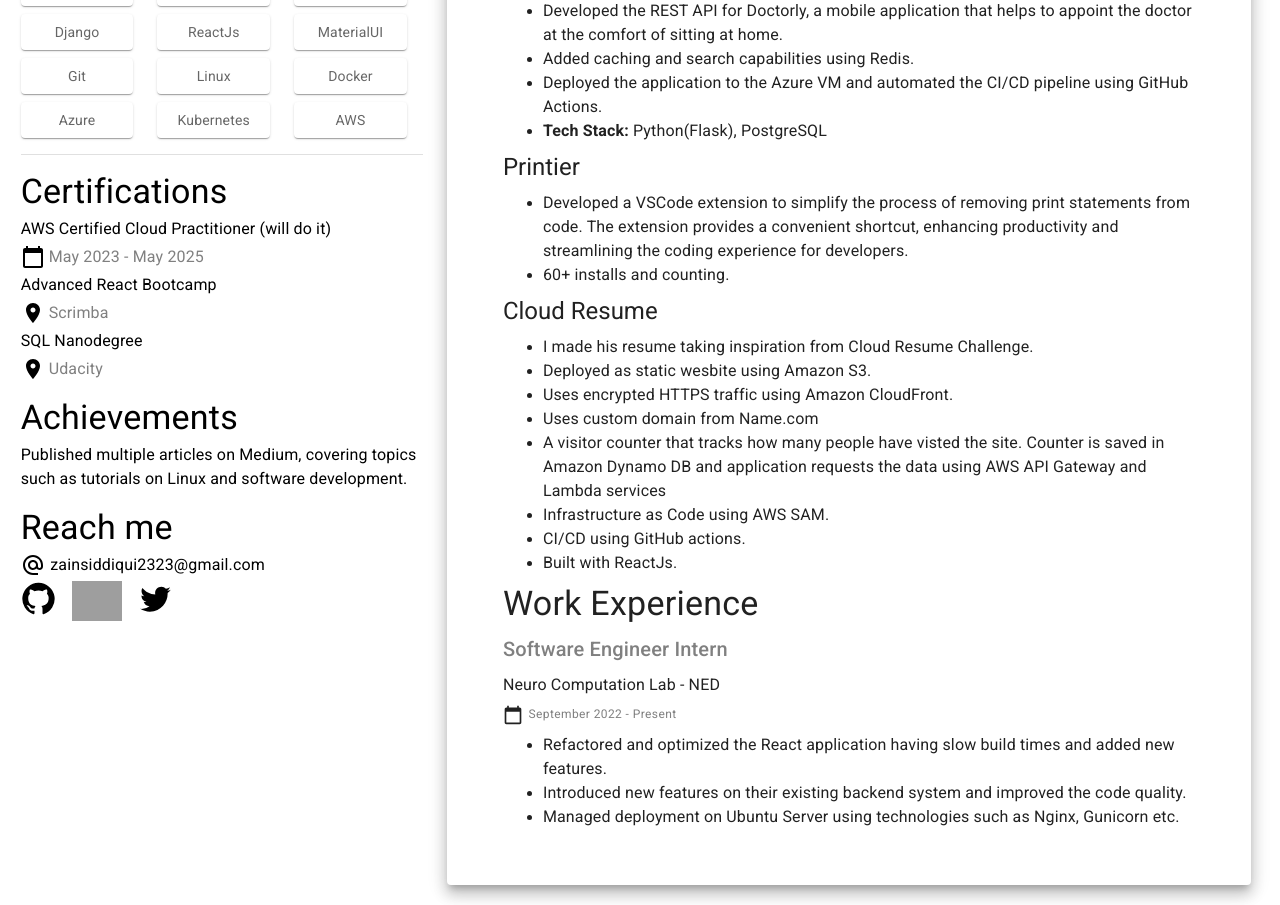
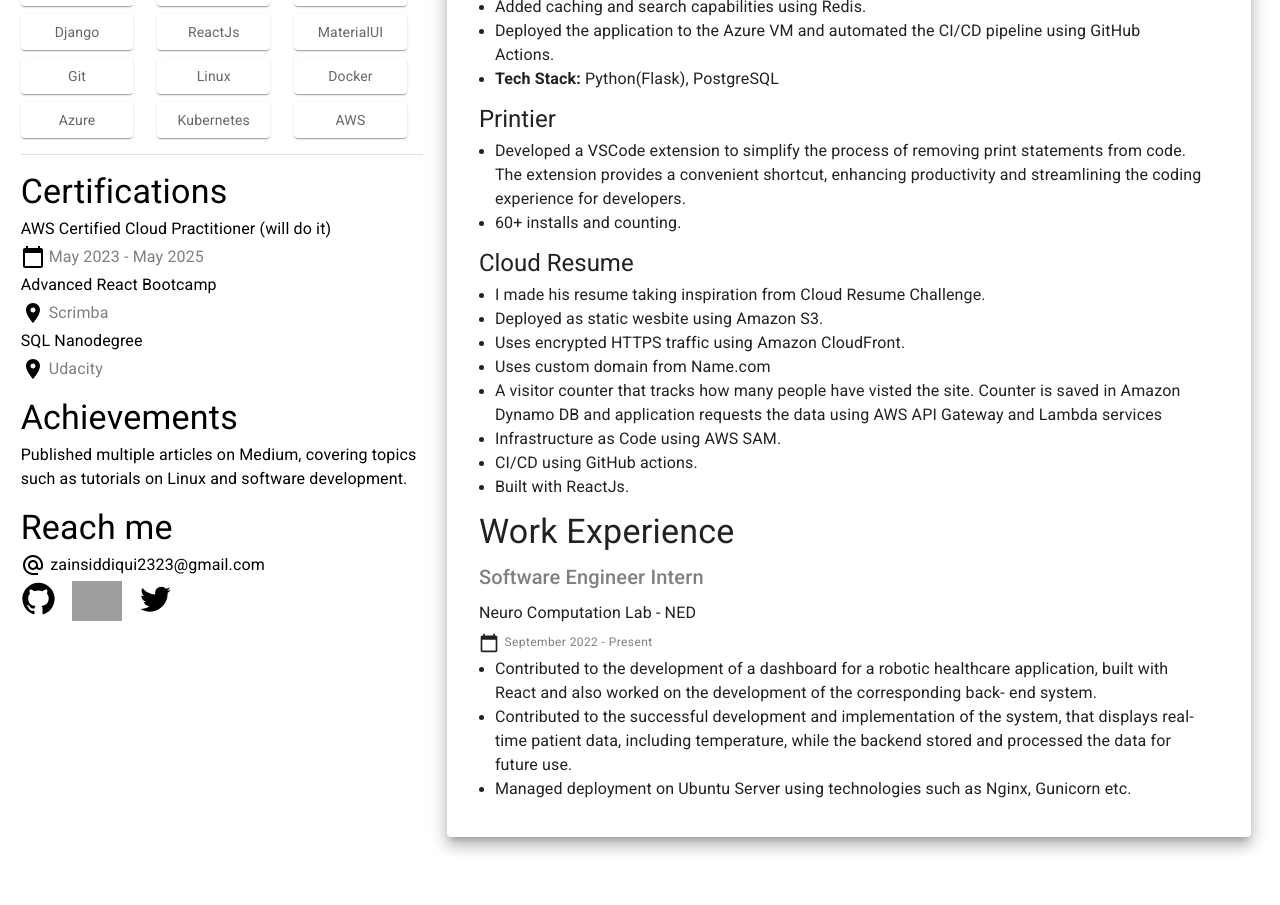
Before and after one commit to zain2323/Cloud-Resume-Challenge, a React (Vite) app: page / in a window 1280 px wide. Shown: the part 480-1385 px from the top of the page. After the commit the page ends 1337 px from the top, so only its background shows below. Built offline with nearby package versions, Linux system fonts and the light colour scheme; grey boxes are pictures that could not be loaded.

Commit message:
fixed stylings of the projects component

```diff
--- a/src/components/Projects.jsx
+++ b/src/components/Projects.jsx
@@ -1,6 +1,7 @@
 import React from "react";
 import { Typography, Stack, Paper, Box, Link } from "@mui/material";
 import CalendarTodayIcon from "@mui/icons-material/CalendarToday";
+import "../index.css";
 
 export default function Project() {
   return (
@@ -11,7 +12,7 @@
         },
       }}
     >
-      <Paper elevation={10} sx={{ p: 4 }}>
+      <Paper elevation={10} sx={{ p: 1 }}>
         <Stack spacing={1} sx={{ m: 3, mt: 1 }}>
           <Typography variant="h4">Projects</Typography>
           <Stack spacing={1}>
@@ -23,7 +24,7 @@
             >
               Fast Bond
             </Link>
-            <ul>
+            <ul className="ul-inline">
               <li>
                 <Typography variant="body1">
                   A full stack web application I built using Flask for
@@ -59,7 +60,7 @@
             >
               Doctorly
             </Link>
-            <ul>
+            <ul className="ul-inline">
               <li>
                 <Typography variant="body1">
                   Developed the REST API for Doctorly, a mobile application that
@@ -93,7 +94,7 @@
             >
               Printier
             </Link>
-            <ul>
+            <ul className="ul-inline">
               <li>
                 <Typography variant="body1">
                   Developed a VSCode extension to simplify the process of
@@ -118,7 +119,7 @@
             >
               Cloud Resume
             </Link>
-            <ul>
+            <ul className="ul-inline">
               <li>
                 <Typography variant="body1">
                   I made his resume taking inspiration from Cloud Resume
@@ -174,17 +175,20 @@
                 September 2022 - Present
               </Typography>
             </Stack>
-            <ul>
+            <ul className="ul-inline">
               <li>
                 <Typography variant="body1">
-                  Refactored and optimized the React application having slow
-                  build times and added new features.
+                  Contributed to the development of a dashboard for a robotic
+                  healthcare application, built with React and also worked on
+                  the development of the corresponding back- end system.
                 </Typography>
               </li>
               <li>
                 <Typography variant="body1">
-                  Introduced new features on their existing backend system and
-                  improved the code quality.
+                  Contributed to the successful development and implementation
+                  of the system, that displays real-time patient data, including
+                  temperature, while the backend stored and processed the data
+                  for future use.
                 </Typography>
               </li>
               <li>
--- a/src/components/pages/Resume.jsx
+++ b/src/components/pages/Resume.jsx
@@ -22,21 +22,21 @@
 export default function Resume() {
   const [pageCount, setPageCount] = React.useState(0);
 
-  React.useEffect(() => {
-    window.onload = function () {
-      fetch(url, {
-        method: "GET",
-        headers: { "Content-Type": "application/json" },
-      })
-        .then((res) => res.json())
-        .then((d) => setPageCount(d.count))
-        .catch((err) => console.log(err));
-    };
-    return () => {
-      window.onload = null;
-    };
+  // React.useEffect(() => {
+  //   window.onload = function () {
+  //     fetch(url, {
+  //       method: "GET",
+  //       headers: { "Content-Type": "application/json" },
+  //     })
+  //       .then((res) => res.json())
+  //       .then((d) => setPageCount(d.count))
+  //       .catch((err) => console.log(err));
+  //   };
+  //   return () => {
+  //     window.onload = null;
+  //   };
 
-  }, []);
+  // }, []);
 
   return (
     <>
--- /dev/null
+++ b/src/index.css
@@ -0,0 +1,4 @@
+.ul-inline {
+    padding: 2px 2px;
+    margin: 2px 14px !important;
+}
```
